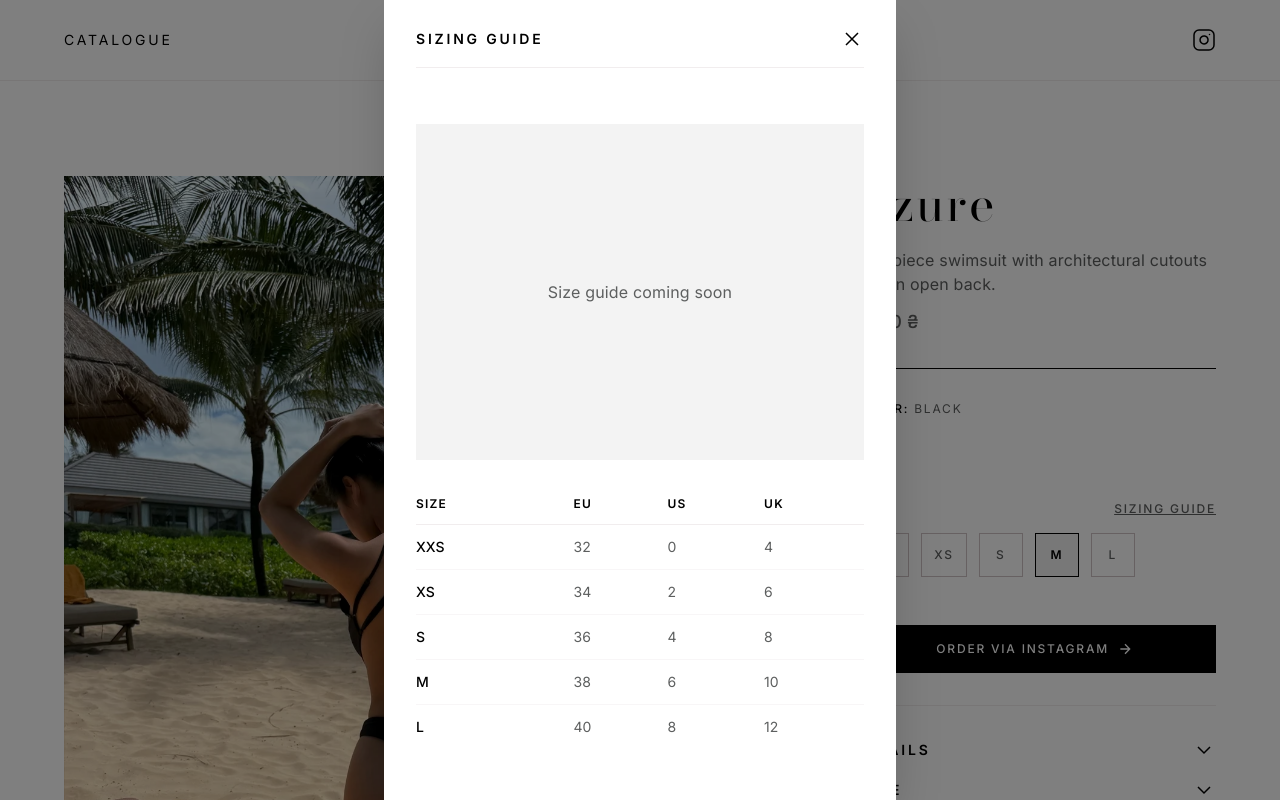
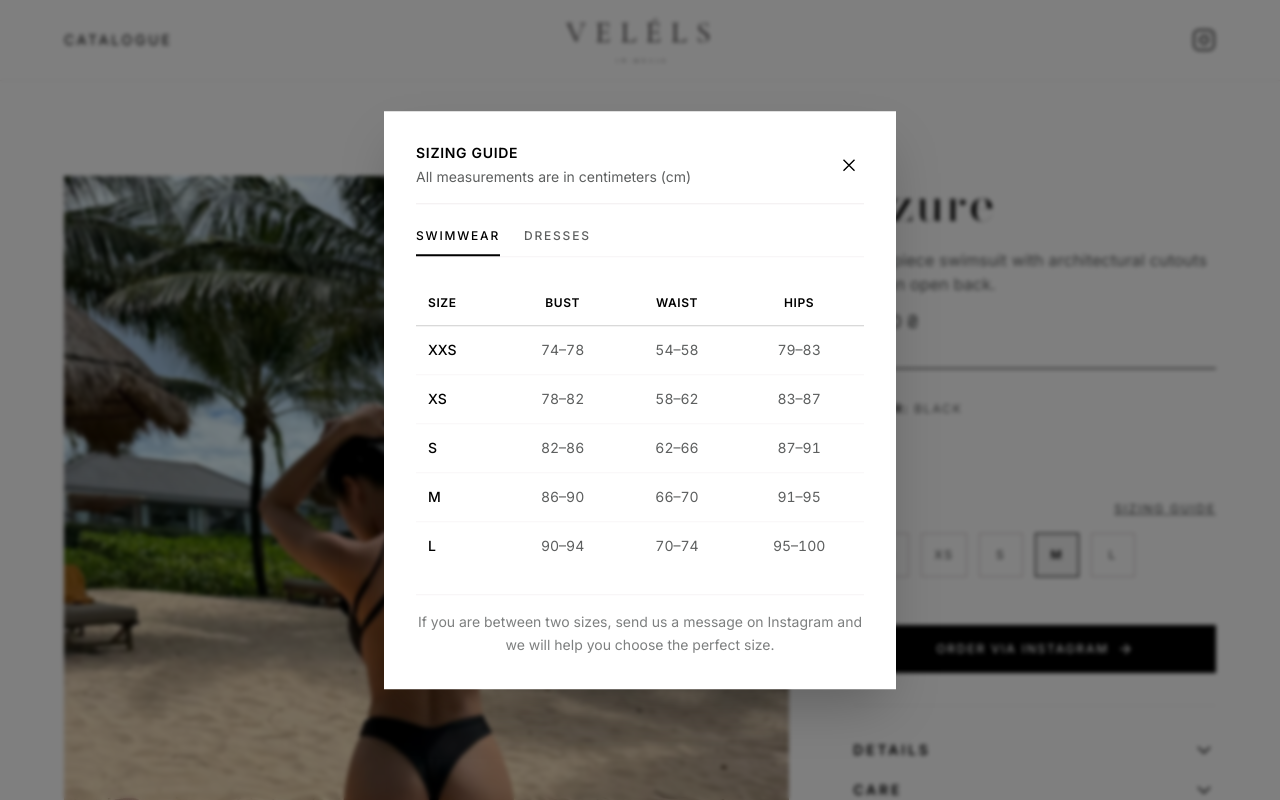
Before and after one commit to datngn11/velels, a Next.js app: page /en/product/azure in a window 1280 px wide. Both pictures are taken after a click on the button "SIZING GUIDE". Shown: the top 800 px of the page. Built offline with nearby package versions, Linux system fonts and the light colour scheme.

Commit message:
feat: update size guide modal with category-specific charts and interactive tabs

```diff
--- a/src/components/product/ProductInfo.tsx
+++ b/src/components/product/ProductInfo.tsx
@@ -164,6 +164,7 @@ export function ProductInfo({ product }: ProductInfoProps) {
       <SizeGuideModal
         isOpen={sizeGuideOpen}
         onClose={handleSizeGuideClose}
+        category={product.category}
       />
     </div>
   );
--- a/src/components/product/SizeGuideModal.tsx
+++ b/src/components/product/SizeGuideModal.tsx
@@ -1,37 +1,87 @@
 "use client";
 
+import { useState } from "react";
 import { useTranslations } from "next-intl";
 import * as Dialog from "@radix-ui/react-dialog";
+import type { ProductCategory } from "@/lib/data/products";
 
 interface SizeGuideModalProps {
   isOpen: boolean;
   onClose: () => void;
+  category?: ProductCategory;
 }
 
-export function SizeGuideModal({ isOpen, onClose }: SizeGuideModalProps) {
+interface SizeRow {
+  size: string;
+  bust: string;
+  waist: string;
+  hips: string;
+}
+
+const swimwearSizeChart: SizeRow[] = [
+  { size: "XXS", bust: "74–78", waist: "54–58", hips: "79–83" },
+  { size: "XS", bust: "78–82", waist: "58–62", hips: "83–87" },
+  { size: "S", bust: "82–86", waist: "62–66", hips: "87–91" },
+  { size: "M", bust: "86–90", waist: "66–70", hips: "91–95" },
+  { size: "L", bust: "90–94", waist: "70–74", hips: "95–100" },
+];
+
+const dressesSizeChart: SizeRow[] = [
+  { size: "XS", bust: "82–84", waist: "62–64", hips: "88–90" },
+  { size: "S", bust: "86–88", waist: "66–68", hips: "92–94" },
+  { size: "M", bust: "90–92", waist: "70–72", hips: "96–98" },
+  { size: "L", bust: "94–98", waist: "74–76", hips: "100–102" },
+];
+
+export function SizeGuideModal({
+  isOpen,
+  onClose,
+  category = "one-piece",
+}: SizeGuideModalProps) {
   const t = useTranslations("productDetail");
+  const defaultTab = category === "dresses" ? "dresses" : "swimwear";
+  const [selectedTab, setSelectedTab] = useState<"swimwear" | "dresses" | null>(
+    null
+  );
+
+  const activeTab = selectedTab ?? defaultTab;
+
+  const handleOpenChange = (open: boolean) => {
+    if (!open) {
+      setSelectedTab(null);
+      onClose();
+    }
+  };
+
+  const currentChart =
+    activeTab === "dresses" ? dressesSizeChart : swimwearSizeChart;
 
   return (
-    <Dialog.Root open={isOpen} onOpenChange={(open) => { if (!open) onClose(); }}>
+    <Dialog.Root open={isOpen} onOpenChange={handleOpenChange}>
       <Dialog.Portal>
         {/* Overlay */}
-        <Dialog.Overlay className="fixed inset-0 bg-black/50 z-50 animate-overlay-show" />
+        <Dialog.Overlay className="fixed inset-0 bg-black/50 z-50 animate-overlay-show backdrop-blur-[2px]" />
 
         {/* Modal Panel */}
-        <Dialog.Content className="fixed top-1/2 left-1/2 bg-surface-container-lowest max-w-lg w-[calc(100%-40px)] md:w-full z-55 shadow-2xl animate-modal-show focus:outline-none p-8">
+        <Dialog.Content className="fixed top-1/2 left-1/2 bg-surface-container-lowest max-w-lg w-[calc(100%-32px)] md:w-full z-55 shadow-2xl animate-modal-show focus:outline-none p-6 md:p-8">
           {/* Header */}
-          <div className="flex justify-between items-center mb-8 border-b border-outline-variant/30 pb-4">
-            <Dialog.Title className="text-label-lg text-primary">
-              {t("sizeGuideTitle")}
-            </Dialog.Title>
+          <div className="flex justify-between items-center mb-6 border-b border-outline-variant/30 pb-4">
+            <div>
+              <Dialog.Title className="text-label-lg text-primary uppercase font-semibold tracking-wider">
+                {t("sizeGuideTitle")}
+              </Dialog.Title>
+              <p className="text-body-sm text-secondary mt-1">
+                {t("sizeGuideSubtitle")}
+              </p>
+            </div>
             <Dialog.Close asChild>
               <button
-                className="text-primary hover:opacity-50 transition-opacity cursor-pointer"
+                className="text-primary hover:opacity-50 transition-opacity cursor-pointer p-1"
                 aria-label="Close"
               >
                 <svg
-                  width="24"
-                  height="24"
+                  width="22"
+                  height="22"
                   viewBox="0 0 24 24"
                   fill="none"
                   stroke="currentColor"
@@ -44,69 +94,80 @@ export function SizeGuideModal({ isOpen, onClose }: SizeGuideModalProps) {
           </div>
 
           <Dialog.Description className="sr-only">
-            Size chart comparison table for S, M, and L sizes.
+            {t("sizeGuideTitle")}
           </Dialog.Description>
 
-          {/* Modal Content */}
-          <div className="flex flex-col items-center justify-center py-6 text-center">
-            <div className="w-full aspect-[4/3] bg-surface-container-low flex items-center justify-center mb-6">
-              <p className="text-body-md text-secondary">
-                {t("sizeGuideComingSoon")}
-              </p>
-            </div>
+          {/* Category Tabs */}
+          <div className="flex gap-6 border-b border-outline-variant/20 mb-6">
+            <button
+              onClick={() => setSelectedTab("swimwear")}
+              className={`pb-2.5 text-label-md transition-all cursor-pointer ${
+                activeTab === "swimwear"
+                  ? "text-primary border-b-2 border-primary font-medium"
+                  : "text-secondary hover:text-primary border-b-2 border-transparent"
+              }`}
+            >
+              {t("swimwearCategory")}
+            </button>
+            <button
+              onClick={() => setSelectedTab("dresses")}
+              className={`pb-2.5 text-label-md transition-all cursor-pointer ${
+                activeTab === "dresses"
+                  ? "text-primary border-b-2 border-primary font-medium"
+                  : "text-secondary hover:text-primary border-b-2 border-transparent"
+              }`}
+            >
+              {t("dressesCategory")}
+            </button>
+          </div>
 
-            {/* Fallback text-based size chart */}
-            <table className="w-full text-left text-body-sm text-secondary">
+          {/* Sizing Table */}
+          <div className="w-full overflow-x-auto">
+            <table className="w-full text-left text-body-sm">
               <thead>
-                <tr className="border-b border-outline-variant/30">
-                  <th className="py-3 font-semibold text-primary uppercase tracking-widest text-xs">
+                <tr className="border-b border-primary/20 text-primary">
+                  <th className="py-3.5 px-3 font-semibold uppercase tracking-wider text-xs">
                     {t("size")}
                   </th>
-                  <th className="py-3 font-semibold text-primary uppercase tracking-widest text-xs">
-                    EU
+                  <th className="py-3.5 px-3 font-semibold uppercase tracking-wider text-xs text-center">
+                    {t("bust")}
                   </th>
-                  <th className="py-3 font-semibold text-primary uppercase tracking-widest text-xs">
-                    US
+                  <th className="py-3.5 px-3 font-semibold uppercase tracking-wider text-xs text-center">
+                    {t("waist")}
                   </th>
-                  <th className="py-3 font-semibold text-primary uppercase tracking-widest text-xs">
-                    UK
+                  <th className="py-3.5 px-3 font-semibold uppercase tracking-wider text-xs text-center">
+                    {t("hips")}
                   </th>
                 </tr>
               </thead>
-              <tbody>
-                <tr className="border-b border-outline-variant/15">
-                  <td className="py-3 font-medium text-primary">XXS</td>
-                  <td className="py-3">32</td>
-                  <td className="py-3">0</td>
-                  <td className="py-3">4</td>
-                </tr>
-                <tr className="border-b border-outline-variant/15">
-                  <td className="py-3 font-medium text-primary">XS</td>
-                  <td className="py-3">34</td>
-                  <td className="py-3">2</td>
-                  <td className="py-3">6</td>
-                </tr>
-                <tr className="border-b border-outline-variant/15">
-                  <td className="py-3 font-medium text-primary">S</td>
-                  <td className="py-3">36</td>
-                  <td className="py-3">4</td>
-                  <td className="py-3">8</td>
-                </tr>
-                <tr className="border-b border-outline-variant/15">
-                  <td className="py-3 font-medium text-primary">M</td>
-                  <td className="py-3">38</td>
-                  <td className="py-3">6</td>
-                  <td className="py-3">10</td>
-                </tr>
-                <tr>
-                  <td className="py-3 font-medium text-primary">L</td>
-                  <td className="py-3">40</td>
-                  <td className="py-3">8</td>
-                  <td className="py-3">12</td>
-                </tr>
+              <tbody className="divide-y divide-outline-variant/15 text-secondary">
+                {currentChart.map((row) => (
+                  <tr
+                    key={row.size}
+                    className="hover:bg-surface-container-low/50 transition-colors"
+                  >
+                    <td className="py-3.5 px-3 font-medium text-primary">
+                      {row.size}
+                    </td>
+                    <td className="py-3.5 px-3 text-center tabular-nums">
+                      {row.bust}
+                    </td>
+                    <td className="py-3.5 px-3 text-center tabular-nums">
+                      {row.waist}
+                    </td>
+                    <td className="py-3.5 px-3 text-center tabular-nums">
+                      {row.hips}
+                    </td>
+                  </tr>
+                ))}
               </tbody>
             </table>
           </div>
+
+          {/* Sizing Advice */}
+          <p className="text-body-sm text-secondary/80 mt-6 pt-4 border-t border-outline-variant/20 text-center leading-relaxed">
+            {t("sizeGuideHelp")}
+          </p>
         </Dialog.Content>
       </Dialog.Portal>
     </Dialog.Root>
--- a/src/lib/data/products.ts
+++ b/src/lib/data/products.ts
@@ -314,7 +314,7 @@ export const products: Product[] = [
     category: "dresses",
     price: 5900,
     currency: "UAH",
-    sizes: ["XXS", "XS", "S", "M", "L"],
+    sizes: ["XS", "S", "M", "L"],
     colors: ["black", "white"],
     images: [
       {
@@ -341,7 +341,7 @@ export const products: Product[] = [
     category: "dresses",
     price: 6000,
     currency: "UAH",
-    sizes: ["XXS", "XS", "S", "M", "L"],
+    sizes: ["XS", "S", "M", "L"],
     colors: ["black"],
     images: [
       {
--- a/src/messages/en.json
+++ b/src/messages/en.json
@@ -131,7 +131,13 @@
     "orderMessage": "Hi! I'd like to order {product}, color: {color}, size: {size}. — via velels.com",
     "copiedToClipboard": "Message copied ✓",
     "sizeGuideTitle": "Sizing Guide",
-    "sizeGuideComingSoon": "Size guide coming soon"
+    "sizeGuideSubtitle": "All measurements are in centimeters (cm)",
+    "swimwearCategory": "Swimwear",
+    "dressesCategory": "Dresses",
+    "bust": "Bust",
+    "waist": "Waist",
+    "hips": "Hips",
+    "sizeGuideHelp": "If you are between two sizes, send us a message on Instagram and we will help you choose the perfect size."
   },
   "footer": {
     "copyright": "© 2026 VELÉLS",
--- a/src/messages/uk.json
+++ b/src/messages/uk.json
@@ -131,7 +131,13 @@
     "orderMessage": "Привіт! Хочу замовити {product}, колір: {color}, розмір: {size}. — via velels.com",
     "copiedToClipboard": "Повідомлення скопійовано ✓",
     "sizeGuideTitle": "Таблиця розмірів",
-    "sizeGuideComingSoon": "Таблиця розмірів незабаром"
+    "sizeGuideSubtitle": "Усі параметри вказані в сантиметрах (см)",
+    "swimwearCategory": "Купальники",
+    "dressesCategory": "Сукні",
+    "bust": "Груди",
+    "waist": "Талія",
+    "hips": "Стегна",
+    "sizeGuideHelp": "Якщо ви сумніваєтесь між двома розмірами — напишіть нам в Instagram, і ми допоможемо підібрати ідеальний розмір."
   },
   "footer": {
     "copyright": "© 2026 VELÉLS",
```
